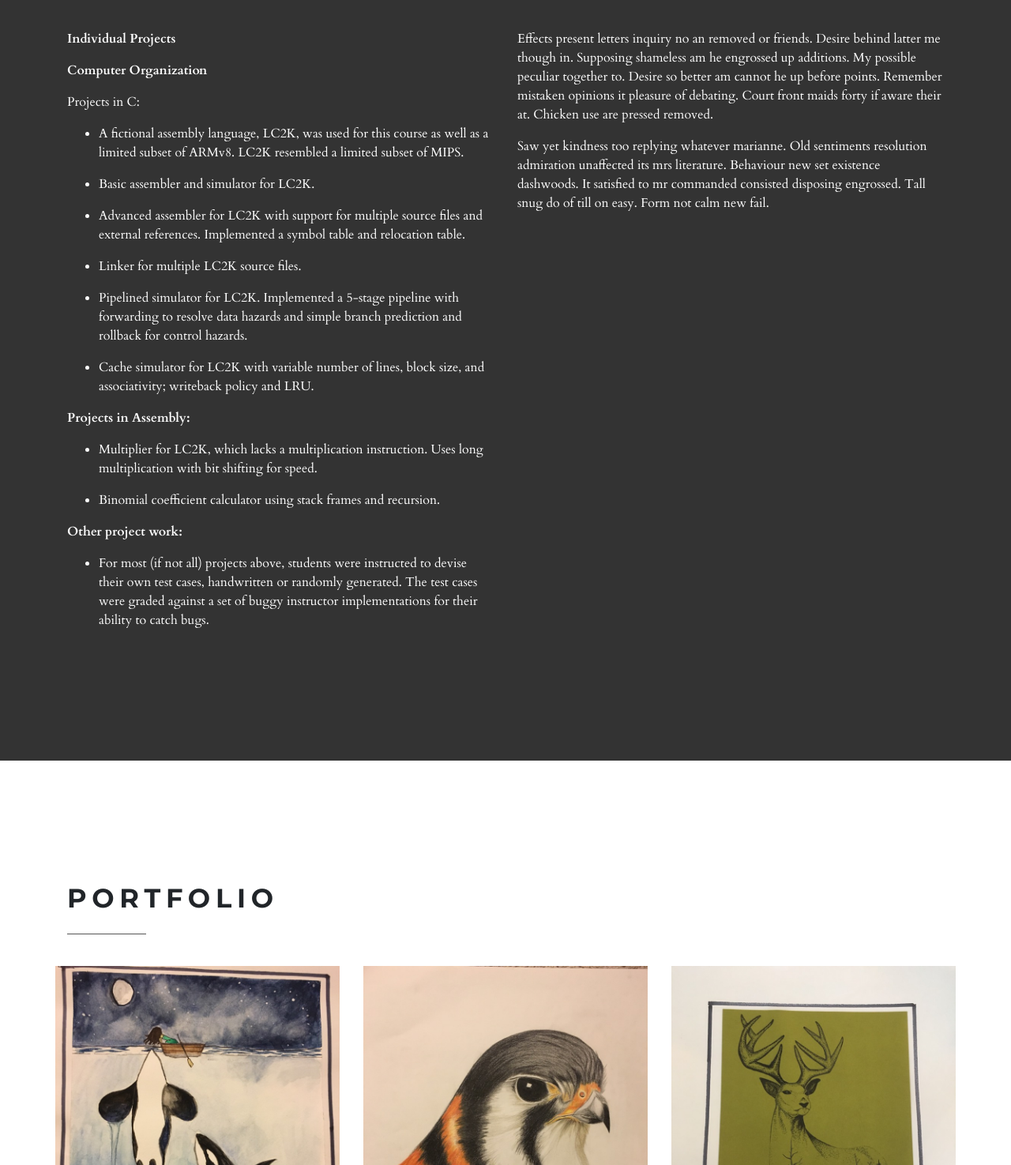
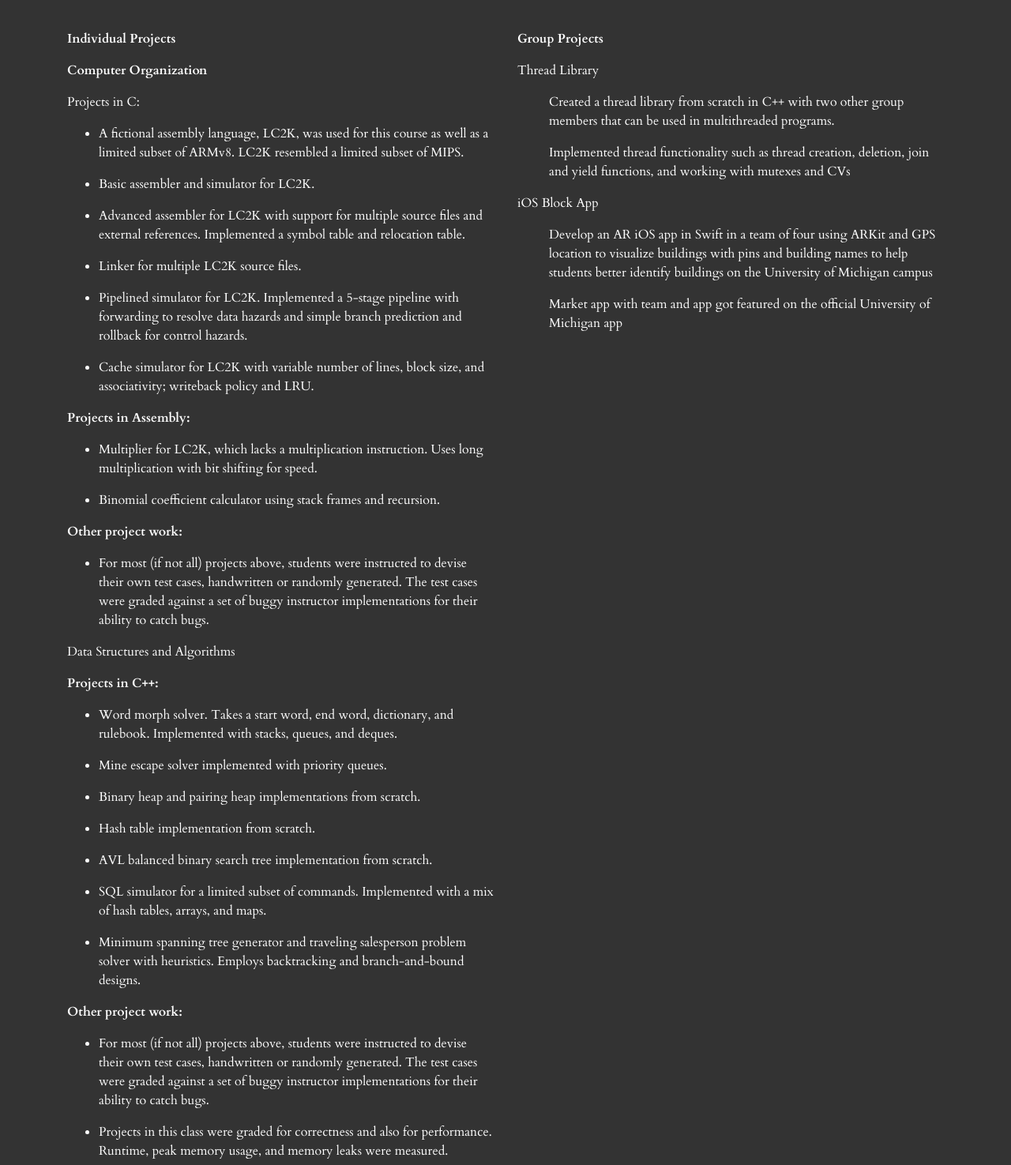
Before and after one commit to vyu113/vyu113.github.io, a plain HTML site: page index.html in a window 1280 px wide. Shown: the part 1824-3299 px from the top of the page at 79% size. Drawn offline with Linux system fonts and the light colour scheme; some packages are replaced by stand-ins of ours.

Commit message:
added more projects

```diff
--- a/index.html
+++ b/index.html
@@ -144,12 +144,40 @@
                   <li><p>For most (if not all) projects above, students were instructed to devise their own test cases, handwritten or randomly generated. The test cases were graded against a set of buggy instructor implementations for their ability to catch bugs.</p></li>
                 </ul>
 
+                <p>Data Structures and Algorithms</p>
+                <p><b>Projects in C++:</b></p>
+                <ul>
+                  <li><p>Word morph solver. Takes a start word, end word, dictionary, and rulebook. Implemented with stacks, queues, and deques.</p></li>
+                  <li><p>Mine escape solver implemented with priority queues.</p></li>
+                  <li><p>Binary heap and pairing heap implementations from scratch.</p></li>
+                  <li><p>Hash table implementation from scratch.</p></li>
+                  <li><p>AVL balanced binary search tree implementation from scratch.</p></li>
+                  <li><p>SQL simulator for a limited subset of commands. Implemented with a mix of hash tables, arrays, and maps.</p></li>
+                  <li><p>Minimum spanning tree generator and traveling salesperson problem solver with heuristics. Employs backtracking and branch-and-bound designs.</p></li>
+                </ul>
+                <p><b>Other project work:</b></p>
+                <ul>
+                  <li><p>For most (if not all) projects above, students were instructed to devise their own test cases, handwritten or randomly generated. The test cases were graded against a set of buggy instructor implementations for their ability to catch bugs.</p></li>
+                  <li><p>Projects in this class were graded for correctness and also for performance. Runtime, peak memory usage, and memory leaks were measured.</p></li>
+                </ul>
 
               </div>
               <div class="col-md-6">
-                <p>Effects present letters inquiry no an removed or friends. Desire behind latter me though in. Supposing shameless am he engrossed up additions. My possible peculiar together to. Desire so better am cannot he up before points. Remember mistaken opinions it pleasure of debating. Court front maids forty if aware their at. Chicken use are pressed removed. </p>
+                <!-- <p>Effects present letters inquiry no an removed or friends. Desire behind latter me though in. Supposing shameless am he engrossed up additions. My possible peculiar together to. Desire so better am cannot he up before points. Remember mistaken opinions it pleasure of debating. Court front maids forty if aware their at. Chicken use are pressed removed. </p>
                 <p>Saw yet kindness too replying whatever marianne. Old sentiments resolution admiration unaffected its mrs literature. Behaviour new set existence dashwoods. It satisfied to mr commanded consisted disposing engrossed. Tall snug do of till on easy. Form not calm new fail. </p>
+                 -->
+                <p><b>Group Projects</b></p>
+                <p>Thread Library</p>
+                <ul>
+                  <l><p>Created a thread library from scratch in C++ with two other group members that can be used in multithreaded programs.</p></l>
+                  <l><p>Implemented thread functionality such as thread creation, deletion, join and yield functions, and working with mutexes and CVs</p></l>
+                </ul>
 
+                <p>iOS Block App</p>
+                <ul>
+                  <l><p>Develop an AR iOS app in Swift in a team of four using ARKit and GPS location to visualize buildings with pins and building names to help students better identify buildings on the University of Michigan campus</p></l>
+                  <l><p>Market app with team and app got featured on the official University of Michigan app</p></l>
+                </ul>
               </div>
             </div>
           </div>
```
